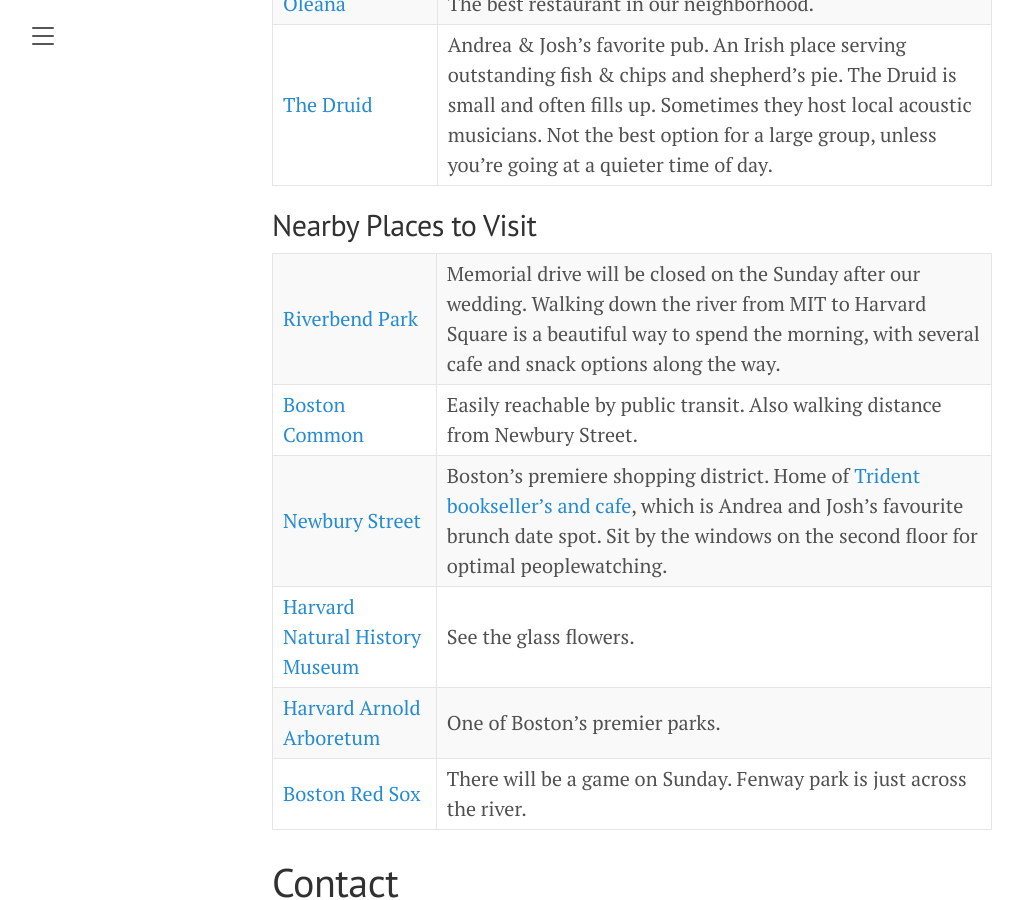
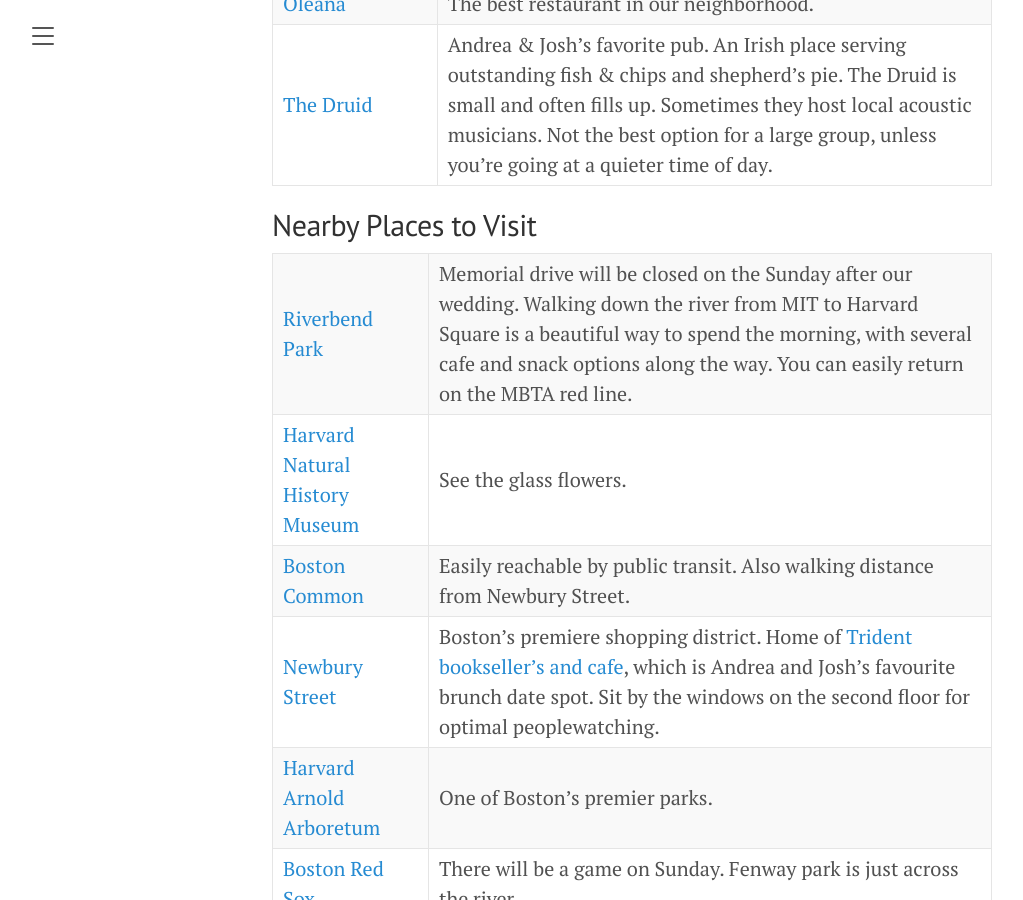
Before and after one commit to JoshBradshaw/andreajosh.github.io, a Jekyll site: the page built from _posts/2023-12-30-overview.md, in a window 1280 px wide and 900 px high, scrolled down 5488 px. Shown: the whole window, without its empty margins (8-1031 px from the left). Built offline with Jekyll 4.4.1, drawn with Linux system fonts in a browser that asks for light colours.

Commit message:
Update 2023-12-30-overview.md

```diff
--- a/_posts/2023-12-30-overview.md
+++ b/_posts/2023-12-30-overview.md
@@ -97,10 +97,10 @@ In order of distance from the reception venue and the Marriott.
 
 ## Nearby Places to Visit
 
-[Riverbend Park](https://www.cambridgema.gov/streetsandtransportation/memorialdrive#:~:text=The%20Massachusetts%20Legislature%20passes%20a,end%20of%20April%20until%20mid) | Memorial drive will be closed on the Sunday after our wedding. Walking down the river from MIT to Harvard Square is a beautiful way to spend the morning, with several cafe and snack options along the way.
+[Riverbend Park](https://www.cambridgema.gov/streetsandtransportation/memorialdrive#:~:text=The%20Massachusetts%20Legislature%20passes%20a,end%20of%20April%20until%20mid) | Memorial drive will be closed on the Sunday after our wedding. Walking down the river from MIT to Harvard Square is a beautiful way to spend the morning, with several cafe and snack options along the way. You can easily return on the MBTA red line.
+[Harvard Natural History Museum](https://hmnh.harvard.edu/) | See the glass flowers.
 [Boston Common](https://www.boston.gov/parks/boston-common) | Easily reachable by public transit. Also walking distance from Newbury Street.
 [Newbury Street](https://www.boston-discovery-guide.com/newbury-street-shopping.html) | Boston's premiere shopping district. Home of [Trident bookseller's and cafe](https://www.tridentbookscafe.com/), which is Andrea and Josh's favourite brunch date spot. Sit by the windows on the second floor for optimal peoplewatching.
-[Harvard Natural History Museum](https://hmnh.harvard.edu/) | See the glass flowers.
 [Harvard Arnold Arboretum](https://arboretum.harvard.edu/)       | One of Boston's premier parks.
 [Boston Red Sox](https://www.mlb.com/redsox/tickets) | There will be a game on Sunday. Fenway park is just across the river.
 
```
